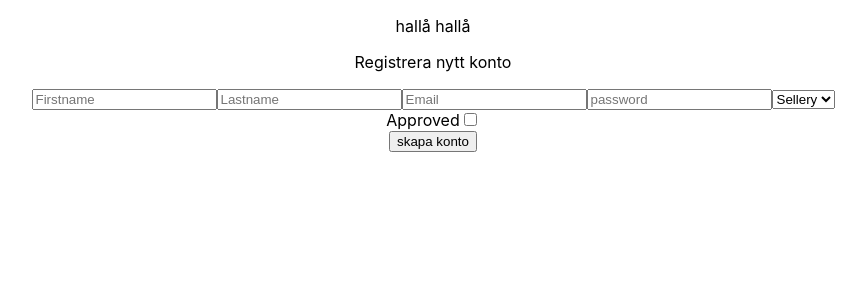
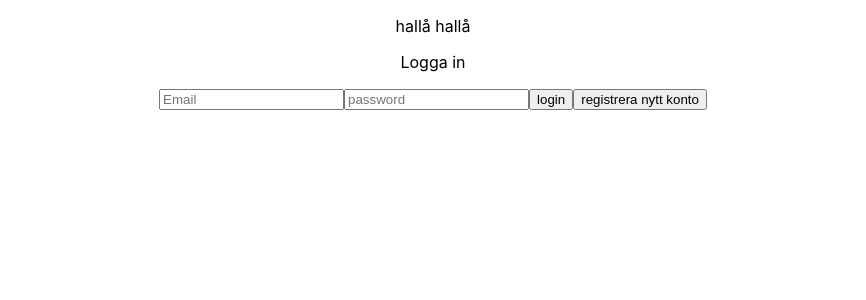
Before and after one commit to LindBost/stepCounter, a React (Create React App) app in the folder frontend/: page /register-new-account in a window 1280 px wide. Shown: the top 300 px of the page, without its empty margins (207-1073 px from the left). Built offline with nearby package versions, Linux system fonts and the light colour scheme.

Commit message:
remove login router

```diff
--- a/frontend/src/App.js
+++ b/frontend/src/App.js
@@ -1,16 +1,13 @@
 import React, {useState} from 'react';
 import './App.css';
 import MainRouter from "./MainRouter";
-import LoginRouter from './LoginRouter';
+
 
 function App() {
 
     const [userInfo, setUserInfo] = useState({});
     console.log('USER', userInfo);
 
-    const handleLoggin = () => {
-        setUserInfo()
-    };
 
   return (
       <div className="App">
--- a/frontend/src/LoginRouter.js
+++ /dev/null
@@ -1,22 +0,0 @@
-import React, {useState}from 'react'
-import { Switch, Route, Router } from 'react-router-dom'
-import { createBrowserHistory } from 'history';
-import Login from './components/Login';
-import RegisterNewAccount from './components/RegisterNewAccount';
-
-const LoginRouter = ({setUserInfo}) => {
-
-
-    return (
-        <Router history={createBrowserHistory({ basename: '' })}>
-            <Switch>
-                <Route exact path='/' render={(props) => <Login {...props} setUserInfo={setUserInfo}/>}  />
-                <Route exact path='/register-new-account' component={RegisterNewAccount} />
-                <Route path='/' render={(props) => <Login {...props} setUserInfo={setUserInfo}/>}  />
-            </Switch>
-        </Router>
-    )
-}
-
-
-export default LoginRouter;
--- a/frontend/src/MainRouter.js
+++ b/frontend/src/MainRouter.js
@@ -8,13 +8,12 @@ import RegisterNewAccount from "./components/RegisterNewAccount";
 
 const MainRouter = ({userInfo, setUserInfo}) => {
 
-
     return (
         <Router history={createBrowserHistory({ basename: '' })}>
             <Switch>
                 {userInfo.isLoggedIn && <Route exact path='/dashboard' component={DashBoard} userInfo={userInfo} /> }
 
-                <Route exact path='/' render={(props) => <Login {...props} setUserInfo={setUserInfo}/>}  />
+                <Route exact path='*' render={(props) => <Login {...props} setUserInfo={setUserInfo}/>}  />
                 <Route exact path='/register-new-account' component={RegisterNewAccount} />
 
             </Switch>
```
